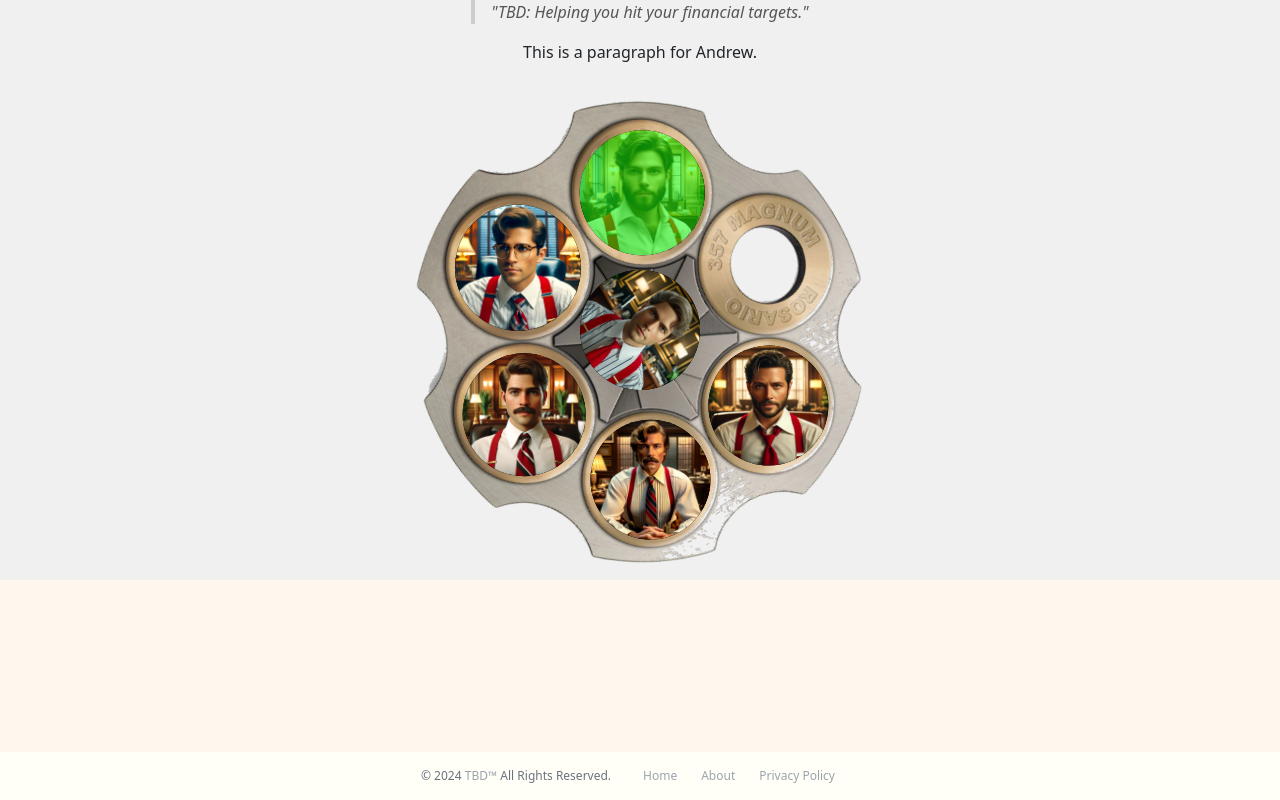
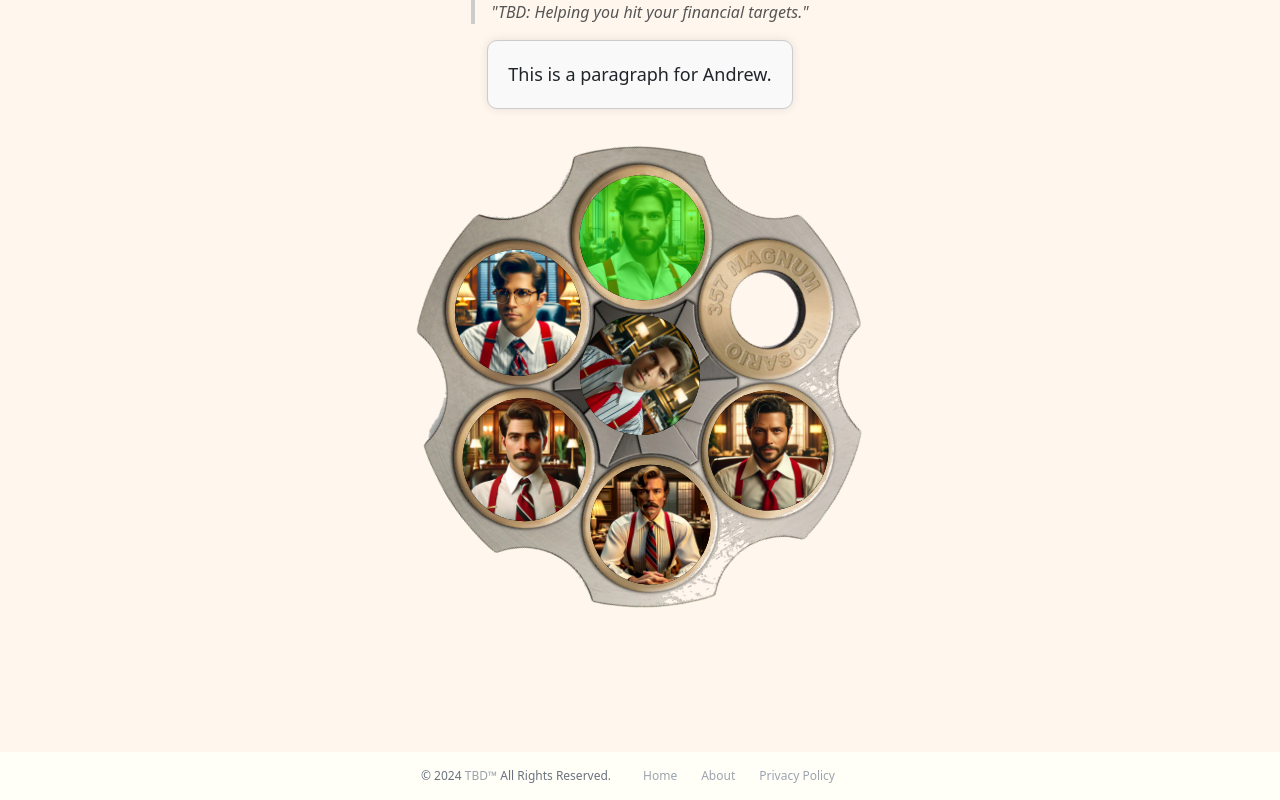
Before and after one commit to Jorge96273/Transparent-Budget-Decisions, a React (Vite) app: page /about in a window 1280 px wide. Both pictures are taken after a click on the element 640 px from the left and 290 px from the top of the page. Built offline with nearby package versions, Linux system fonts and the light colour scheme; no server answers.

Commit message:
para styling and sound

```diff
--- a/src/App.css
+++ b/src/App.css
@@ -380,13 +380,13 @@
 
 
 .about-page-container {
-  display: flex;  /* Enables flexbox */
-  flex-direction: column;  /* Stacks children vertically */
-  justify-content: top;  /* Centers vertically in the flex container */
-  align-items: center;  /* Centers horizontally in the flex container */
-  height: 80%;  /* Takes full viewport height */
-  width: 100%;  /* Takes full viewport width */
-  background: #f0f0f0;  /* Optional: sets a background color */
+  display: flex;
+  flex-direction: column;
+  justify-content: top;
+  align-items: center;
+  height: 90%;
+  width: 100%;
+  background: rgb(255, 247, 237);
 }
 
 .cylinder {
@@ -436,6 +436,18 @@
   height: 125px;
 }
 
+.bio {
+  max-width: 600px; /* Adjust max-width as needed */
+  text-align: center;
+  font-size: 18px;
+  line-height: 1.5;
+  padding: 20px;
+  border: 1px solid #ccc;
+  border-radius: 10px;
+  background-color: #f9f9f9;
+  box-shadow: 0 0 10px rgba(0, 0, 0, 0.1);
+}
+
 
 /* .hole:nth-child(1) { transform: rotate(-90deg) translateX(250px)}
 .hole:nth-child(2) { transform: rotate(-30deg) translateX(250px)}
--- a/src/pages/AboutPage.jsx
+++ b/src/pages/AboutPage.jsx
@@ -1,18 +1,32 @@
-import { useState } from "react";
+import { useState, useEffect } from "react";
 import Mike from "../images/Mike.png";
 import Jose from "../images/Jose.png";
 import Weston from "../images/Weston.png";
 import Saul from "../images/Saul.png";
 import Jorge from "../images/Jorge.png";
 import Andrew from "../images/Andrew.png";
+import cashregister from "../images/cashregister.mp3";
+
 
 const AboutPage = () => {
   const [cylinderRotation, setCylinderRotation] = useState(0);
   const [holeRotation, setHoleRotation] = useState(0);
+  const [isPlaying, setIsPlaying] = useState(false);
+
+  useEffect(() => {
+    if (isPlaying) {
+      const audio = new Audio(cashregister);
+      audio.play();
+      audio.addEventListener('ended', () => {
+        setIsPlaying(false);
+      });
+    }
+  }, [isPlaying]);
 
   const handleRotate = () => {
-    setCylinderRotation((prevRotation) => prevRotation + 60); // Cylinder rotates by 60 degrees
-    setHoleRotation((prevRotation) => prevRotation); // Holes rotate by 30 degrees
+    setIsPlaying(true);
+    setCylinderRotation((prevRotation) => prevRotation + 60);
+    setHoleRotation((prevRotation) => prevRotation);
   };
 
   const getHoleStyle = (initialAngle, translateX) => ({
@@ -54,25 +68,26 @@ const AboutPage = () => {
         {nameWithAngle270 && (
           <>
             {nameWithAngle270 === "Jose" && (
-              <p>This is a paragraph for Jose.</p>
+              <p className="bio">This is a paragraph for Jose.</p>
             )}
             {nameWithAngle270 === "Mike" && (
-              <p>This is a paragraph for Mike.</p>
+              <p className="bio">This is a paragraph for Mike.</p>
             )}
             {nameWithAngle270 === "Weston" && (
-              <p>This is a paragraph for Weston.</p>
+              <p className="bio">This is a paragraph for Weston.</p>
             )}
             {nameWithAngle270 === "Saul" && (
-              <p>This is a paragraph for Saul.</p>
+              <p className="bio">This is a paragraph for Saul.</p>
             )}
             {nameWithAngle270 === "Jorge" && (
-              <p>This is a paragraph for Jorge.</p>
+              <p className="bio">This is a paragraph for Jorge. and this is some more text to see how the box is going to work.</p>
             )}
             {nameWithAngle270 === "Andrew" && (
-              <p>This is a paragraph for Andrew.</p>
+              <p className="bio">This is a paragraph for Andrew.</p>
             )}
           </>
         )}
+
         <div
           className="cylinder"
           onClick={handleRotate}
```
Also changed, not shown: 1 other file (tests, documents, lock files or other folders).
